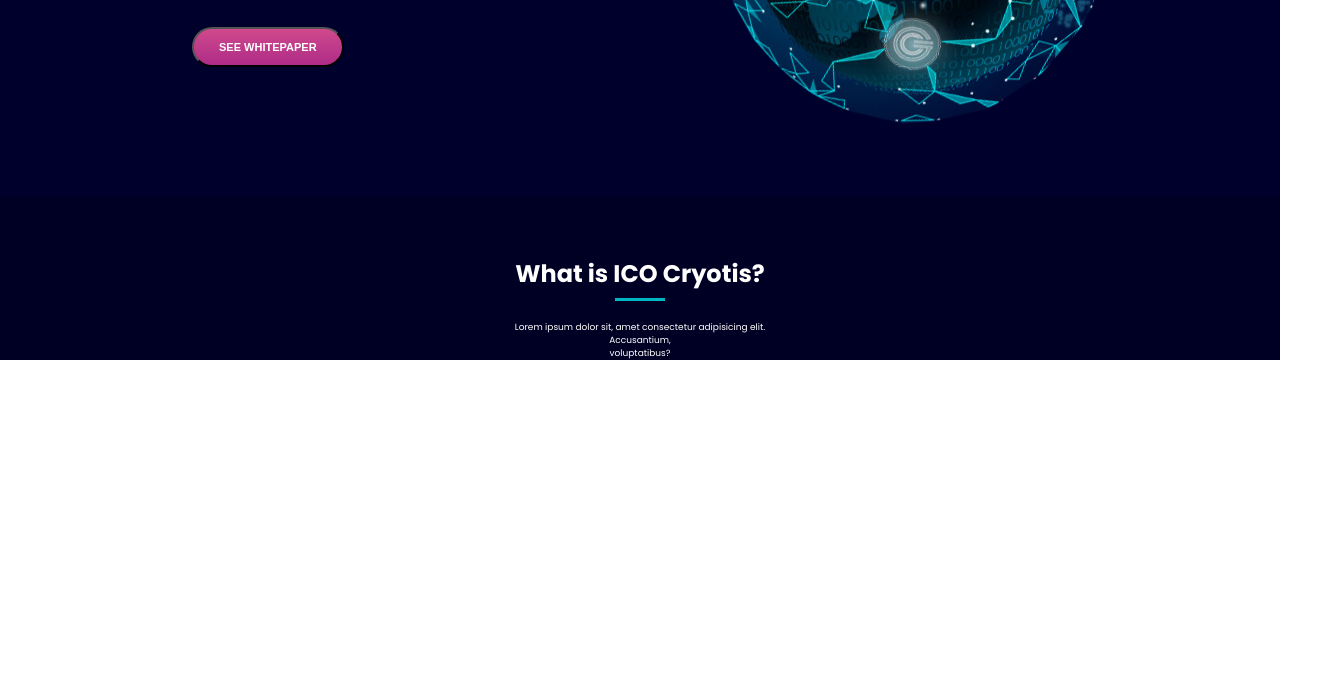
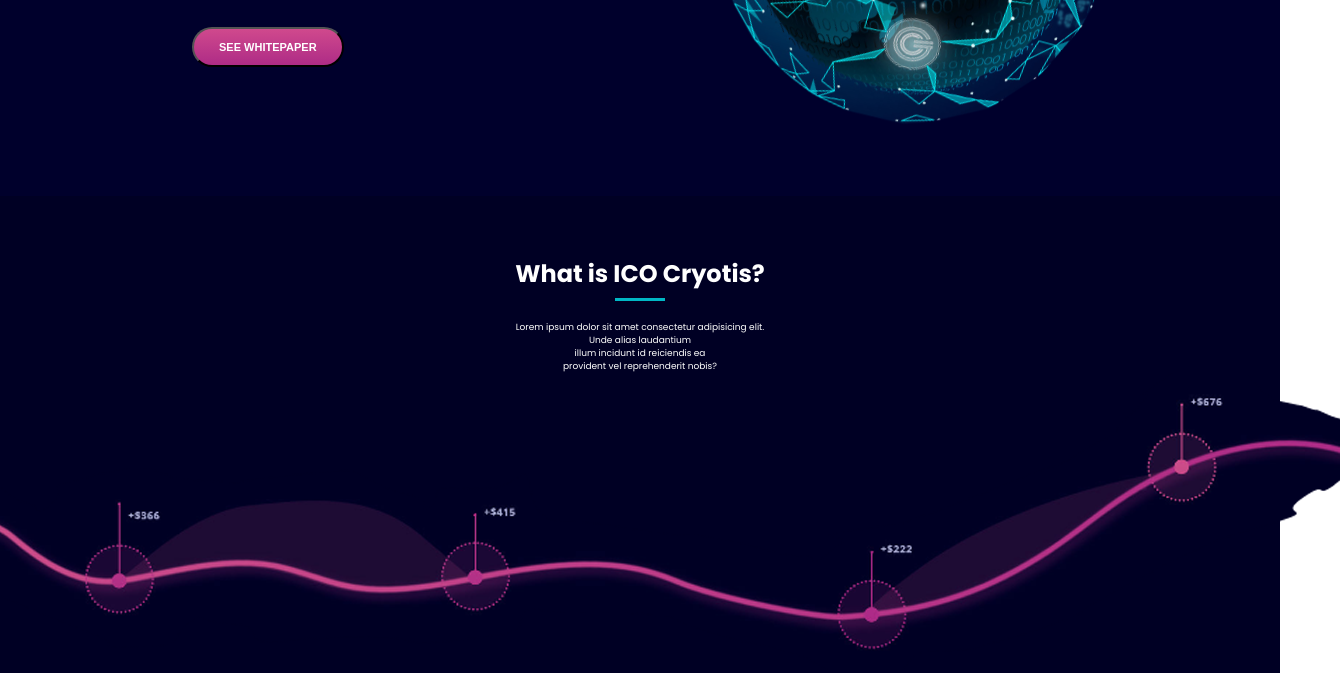
Before and after one commit to francoasevey/Cryptocurrency-Website, a plain HTML site: page index.html in a window 1280 px wide. Shown: the part 444-1117 px from the top of the page, 1340 px wide, since content can reach past the window. Before the commit the page ends 804 px from the top, so only its background shows below. Drawn offline with Linux system fonts and the light colour scheme.

Commit message:
img and p

```diff
--- a/index.html
+++ b/index.html
@@ -35,7 +35,8 @@
 
     <aside>
         <h1>What is ICO Cryotis?</h1>
-        <p>Lorem ipsum dolor sit, amet consectetur adipisicing elit. <br> Accusantium, <br> voluptatibus?</p>
+        <p>Lorem ipsum dolor sit amet consectetur adipisicing elit. <br> Unde alias laudantium <br> illum incidunt id reiciendis ea <br> provident vel reprehenderit nobis?</p>
+        <img src="/img/grow line.png" alt="">
     </aside>
 
     <script src="/script.js"></script>
```
